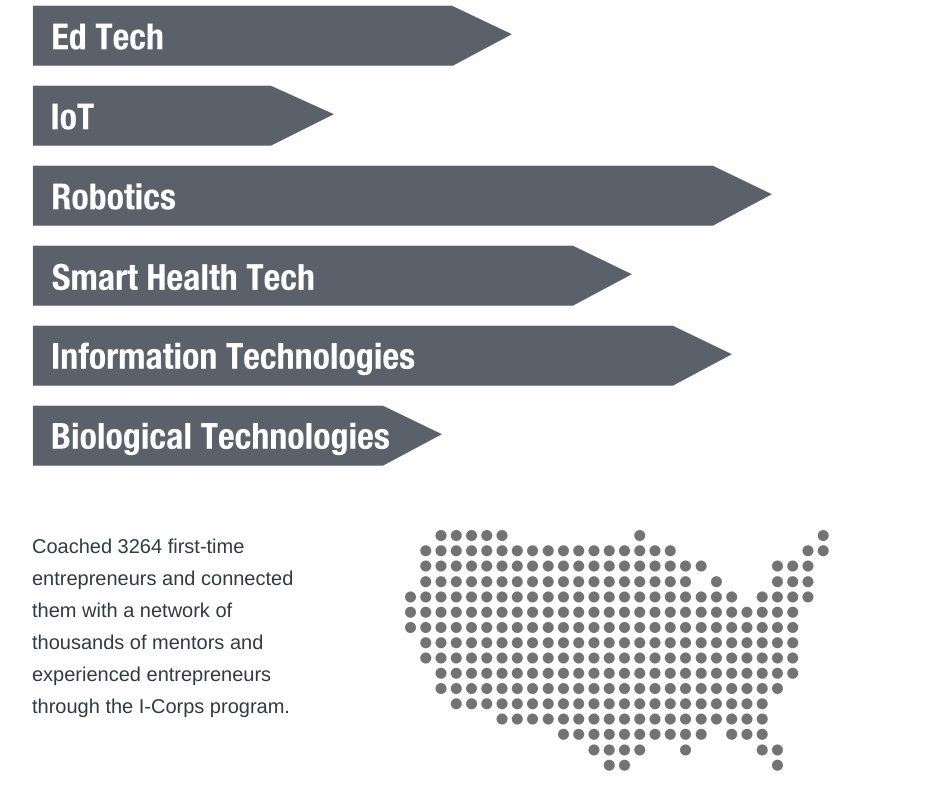
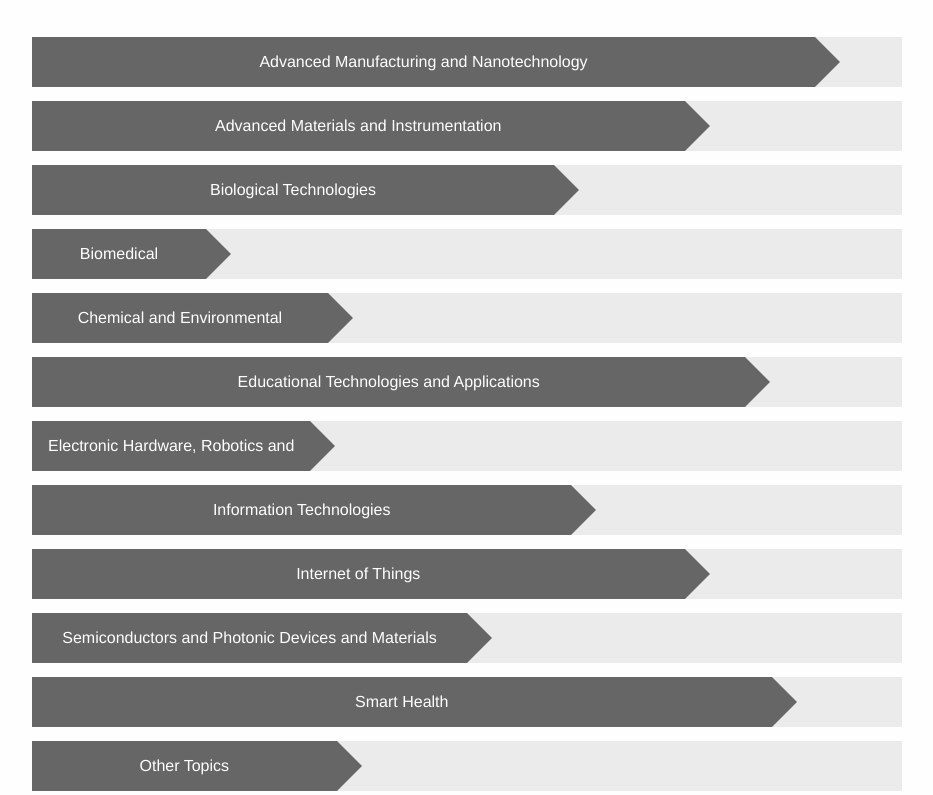
Before and after one commit to 18F/nsf-sbir-02, a plain HTML site: page index.html in a window 1280 px wide. Shown: the part 2585-3380 px from the top of the page, without its empty margins (173-1106 px from the left). Drawn offline with Linux system fonts and the light colour scheme.

Commit message:
Bar graph transition to code

```diff
--- a/css/app.css
+++ b/css/app.css
@@ -246,6 +246,49 @@ h5.condensed-bold{
   bottom: 0px;
 }
 
+/* bar graph*/
+
+.horizontal .progress-bar {
+  float: left;
+  height: 45px;
+  width: 100%;
+  padding: 32px 0;
+}
+
+.horizontal .progress-track {
+  position: relative;
+  width: 100%;
+  height: 50px;
+  background: #ebebeb;
+}
+
+.horizontal .progress-fill {
+  position: relative;
+  background: #666;
+  height: 50px;
+  width: 50%;
+  color: #fff;
+  text-align: center;
+  font-family: "Helvetica Neue",sans-serif;
+  font-size: 1rem;
+  line-height: 50px;
+}
+.horizontal .progress-fill:after {
+	left: 100%;
+	top: 50%;
+	border: solid transparent;
+	content: " ";
+	height: 0;
+	width: 0;
+	position: absolute;
+	pointer-events: none;
+	border-color: rgba(102, 102, 102, 0);
+	border-left-color: #666;
+	border-width: 25px;
+	margin-top: -25px;
+}
+/* /bar graph*/
+
 .f2{
   font-size: 1.25rem;
 }
@@ -268,6 +311,12 @@ h5.condensed-bold{
 .mt6{
   margin-top: 6rem;
 }
+.pt4{
+  padding-top: 4rem;
+}
+.pt6{
+  padding-top: 6rem;
+}
 @media screen and (min-width: 40em) {
   .hero{
     min-height: 50vh;
--- a/index.html
+++ b/index.html
@@ -126,9 +126,110 @@
             </div>
             <div class="large-9 medium-6 medium-centered large-centered columns mt4">
               <h2>Industries and Markets</h2>
-              <img src="img/markets.png" alt="">
+
+              <!-- bar graph -->
+              <div class="container horizontal rounded">
+                <div class="progress-bar horizontal">
+                  <div class="progress-track">
+                    <div class="progress-fill">
+                      <span data-attr="90%">Advanced Manufacturing and Nanotechnology</span>
+                    </div>
+                  </div>
+                </div>
+
+                <div class="progress-bar horizontal">
+                  <div class="progress-track">
+                    <div class="progress-fill">
+                      <span data-attr="75%">Advanced Materials and Instrumentation</span>
+                    </div>
+                  </div>
+                </div>
+
+                <div class="progress-bar horizontal">
+                  <div class="progress-track">
+                    <div class="progress-fill">
+                      <span data-attr="60%">Biological Technologies</span>
+                    </div>
+                  </div>
+                </div>
+
+                <div class="progress-bar horizontal">
+                  <div class="progress-track">
+                    <div class="progress-fill">
+                      <span data-attr="20%">Biomedical Technologies</span>
+                    </div>
+                  </div>
+                </div>
+
+                <div class="progress-bar horizontal">
+                  <div class="progress-track">
+                    <div class="progress-fill">
+                      <span data-attr="34%">Chemical and Environmental Technologies</span>
+                    </div>
+                  </div>
+                </div>
+
+                <div class="progress-bar horizontal">
+                  <div class="progress-track">
+                    <div class="progress-fill">
+                      <span data-attr="82%">Educational Technologies and Applications</span>
+                    </div>
+                  </div>
+                </div>
+
+                <div class="progress-bar horizontal">
+                  <div class="progress-track">
+                    <div class="progress-fill">
+                      <span data-attr="32%">Electronic Hardware, Robotics and Wireless Technologies</span>
+                    </div>
+                  </div>
+                </div>
+
+                <div class="progress-bar horizontal">
+                  <div class="progress-track">
+                    <div class="progress-fill">
+                      <span data-attr="62%">Information Technologies</span>
+                    </div>
+                  </div>
+                </div>
+
+                <div class="progress-bar horizontal">
+                  <div class="progress-track">
+                    <div class="progress-fill">
+                      <span data-attr="75%">Internet of Things</span>
+                    </div>
+                  </div>
+                </div>
+
+                <div class="progress-bar horizontal">
+                  <div class="progress-track">
+                    <div class="progress-fill">
+                      <span data-attr="50%">Semiconductors and Photonic Devices and Materials</span>
+                    </div>
+                  </div>
+                </div>
+
+                <div class="progress-bar horizontal">
+                  <div class="progress-track">
+                    <div class="progress-fill">
+                      <span data-attr="85%">Smart Health</span>
+                    </div>
+                  </div>
+                </div>
+
+                <div class="progress-bar horizontal">
+                  <div class="progress-track">
+                    <div class="progress-fill">
+                      <span data-attr="35%">Other Topics</span>
+                    </div>
+                  </div>
+                </div>
+
+              </div>
+              <!-- / bar graph -->
+
             </div>
-            <div class="large-9 medium-6 medium-centered large-centered columns mt4">
+            <div class="large-9 medium-6 medium-centered large-centered columns pt6">
               <div class="row">
                 <div class="large-4 columns">
                   <p class="f2">Coached 3264 first-time entrepreneurs and connected them with a network of thousands of mentors and experienced entrepreneurs through the I-Corps program.</p>
--- a/js/app.js
+++ b/js/app.js
@@ -1 +1,5 @@
 $(document).foundation()
+$('.horizontal .progress-fill span').each(function(){
+  var percent = $(this).data( "attr" );
+  $(this).parent().css('width', percent);
+});
```
